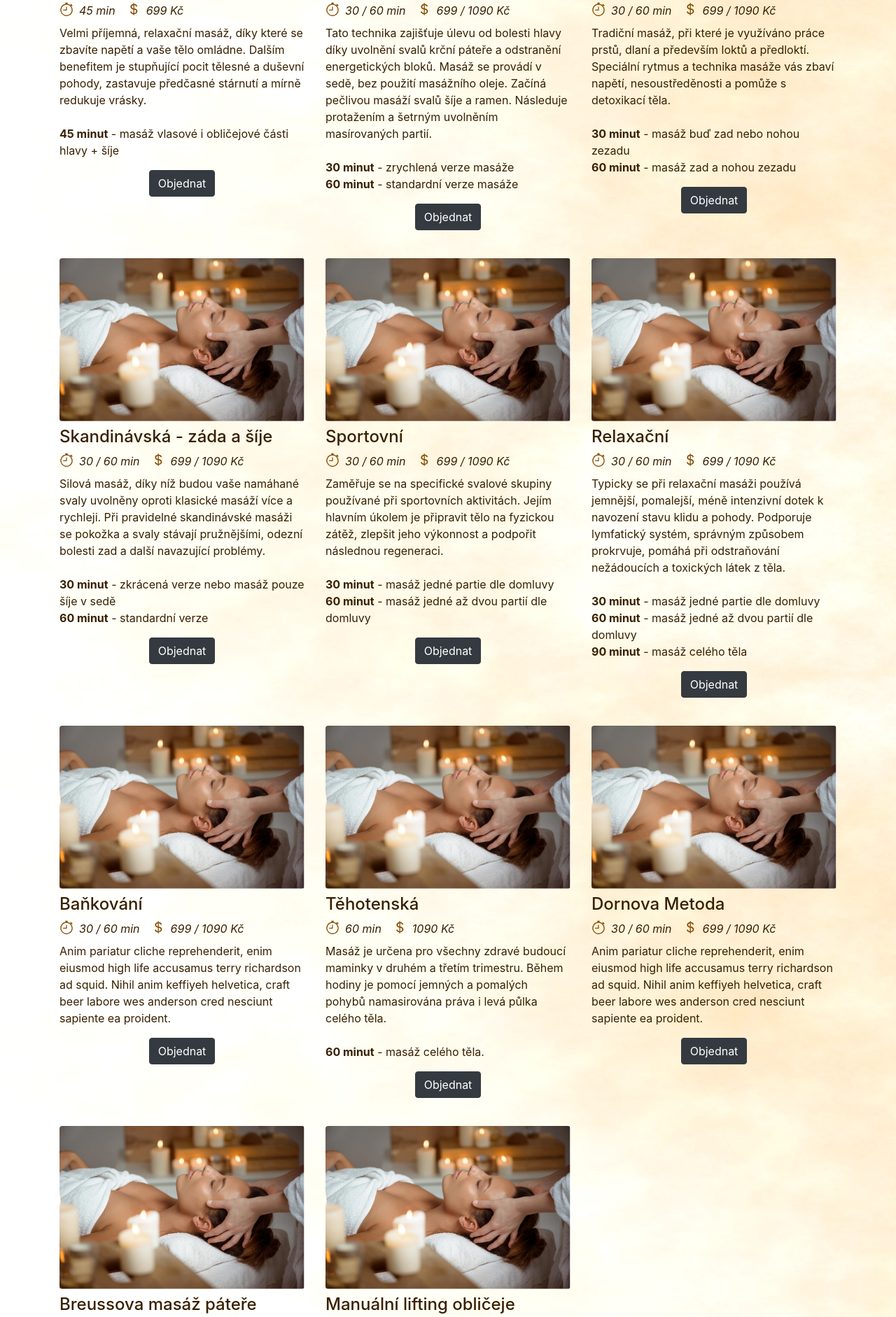
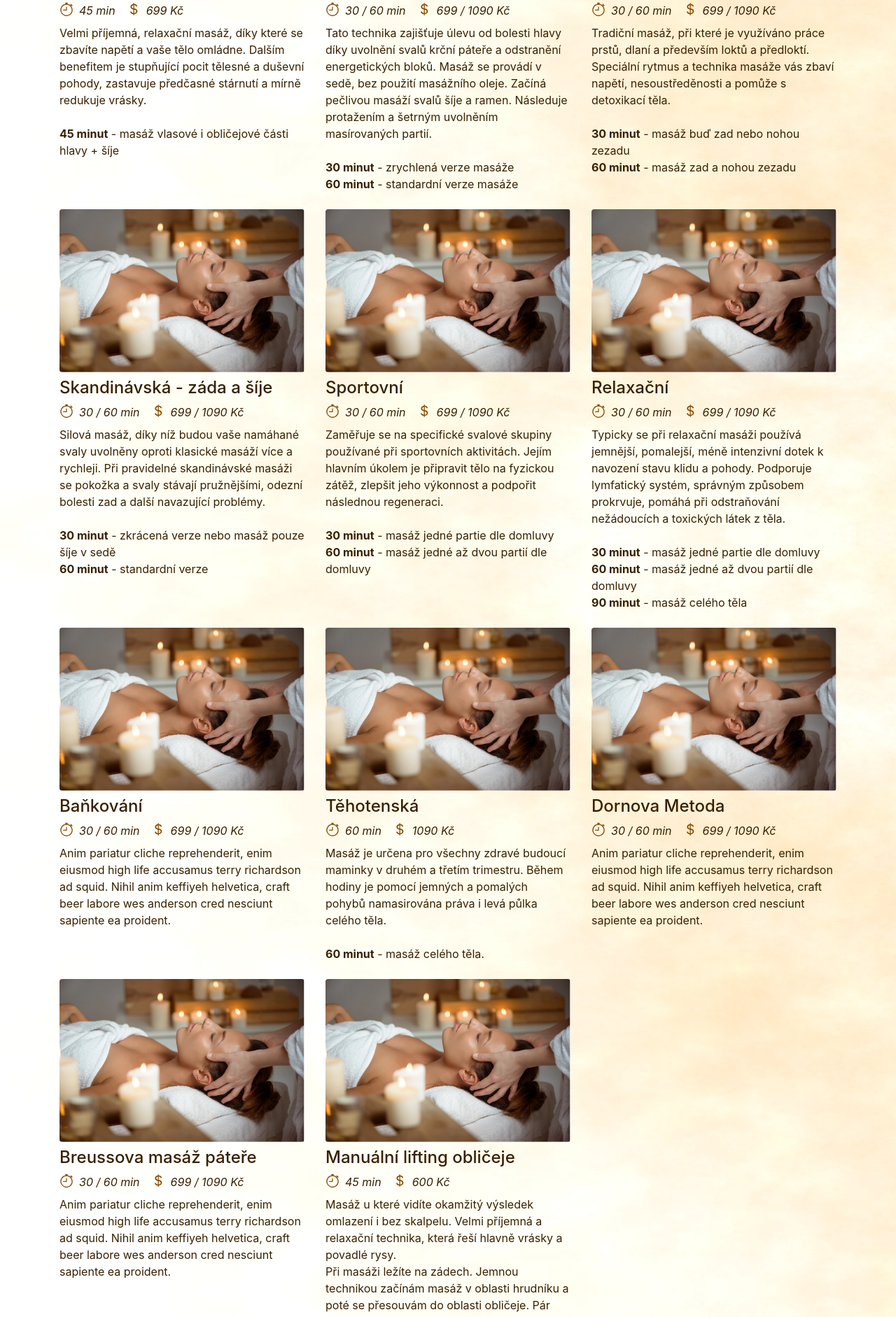
Before and after one commit to masaze-marta/masaze-marta.github.io, a plain HTML site: page index.html in a window 1280 px wide. Shown: the part 1397-3279 px from the top of the page at 70% size. Drawn offline with Linux system fonts and the light colour scheme.

Commit message:
remove massage booking button

```diff
--- a/index.html
+++ b/index.html
@@ -153,11 +153,7 @@
                         <br><br>
                         <strong>45 minut</strong> - masáž vlasové i obličejové části hlavy + šíje
                     </span>
-                    <div class="row my-3">
-                        <div class="mx-auto">
-                            <button type="button" class="btn btn-dark">Objednat</button>
-                        </div>
-                    </div>
+
                 </div>
 
                 <div class="col-lg-4 mb-4">
@@ -188,11 +184,7 @@
                         <br>
                         <strong>60 minut</strong> - standardní verze masáže
                     </span>
-                    <div class="row my-3">
-                        <div class="mx-auto">
-                            <button type="button" class="btn btn-dark">Objednat</button>
-                        </div>
-                    </div>
+
                 </div>
 
                 <div class="col-lg-4 mb-4">
@@ -222,11 +214,7 @@
                         <br>
                         <strong>60 minut</strong> - masáž zad a nohou zezadu
                     </span>
-                    <div class="row my-3">
-                        <div class="mx-auto">
-                            <button type="button" class="btn btn-dark">Objednat</button>
-                        </div>
-                    </div>
+
                 </div>
             </div>
 
@@ -258,11 +246,7 @@
                         <br>
                         <strong>60 minut</strong> - standardní verze
                     </span>
-                    <div class="row my-3">
-                        <div class="mx-auto">
-                            <button type="button" class="btn btn-dark">Objednat</button>
-                        </div>
-                    </div>
+
                 </div>
 
                 <div class="col-lg-4 mb-4">
@@ -292,11 +276,7 @@
                         <br>
                         <strong>60 minut</strong> - masáž jedné až dvou partií dle domluvy
                     </span>
-                    <div class="row my-3">
-                        <div class="mx-auto">
-                            <button type="button" class="btn btn-dark">Objednat</button>
-                        </div>
-                    </div>
+
                 </div>
 
                 <div class="col-lg-4 mb-4">
@@ -328,11 +308,7 @@
                         <br>
                         <strong>90 minut</strong> - masáž celého těla
                     </span>
-                    <div class="row my-3">
-                        <div class="mx-auto">
-                            <button type="button" class="btn btn-dark">Objednat</button>
-                        </div>
-                    </div>
+
                 </div>
             </div>
 
@@ -357,11 +333,7 @@
                     </div>
                     <br>
                     <span>Anim pariatur cliche reprehenderit, enim eiusmod high life accusamus terry richardson ad squid. Nihil anim keffiyeh helvetica, craft beer labore wes anderson cred nesciunt sapiente ea proident.</span>
-                    <div class="row my-3">
-                        <div class="mx-auto">
-                            <button type="button" class="btn btn-dark">Objednat</button>
-                        </div>
-                    </div>
+
                 </div>
 
                 <div class="col-lg-4 mb-4">
@@ -389,11 +361,7 @@
                         <br><br>
                         <strong>60 minut</strong> - masáž celého těla.
                     </span>
-                    <div class="row my-3">
-                        <div class="mx-auto">
-                            <button type="button" class="btn btn-dark">Objednat</button>
-                        </div>
-                    </div>
+
                 </div>
 
                 <div class="col-lg-4 mb-4">
@@ -416,11 +384,7 @@
                     </div>
                     <br>
                     <span>Anim pariatur cliche reprehenderit, enim eiusmod high life accusamus terry richardson ad squid. Nihil anim keffiyeh helvetica, craft beer labore wes anderson cred nesciunt sapiente ea proident.</span>
-                    <div class="row my-3">
-                        <div class="mx-auto">
-                            <button type="button" class="btn btn-dark">Objednat</button>
-                        </div>
-                    </div>
+
                 </div>
 
                 <div class="col-lg-4 mb-4">
@@ -443,11 +407,7 @@
                     </div>
                     <br>
                     <span>Anim pariatur cliche reprehenderit, enim eiusmod high life accusamus terry richardson ad squid. Nihil anim keffiyeh helvetica, craft beer labore wes anderson cred nesciunt sapiente ea proident.</span>
-                    <div class="row my-3">
-                        <div class="mx-auto">
-                            <button type="button" class="btn btn-dark">Objednat</button>
-                        </div>
-                    </div>
+
                 </div>
 
                 <div class="col-lg-4 mb-4">
@@ -475,11 +435,7 @@
                         Při masáži ležíte na zádech. Jemnou technikou začínám masáž v oblasti hrudníku a poté se přesouvám do oblasti obličeje. Pár hmatů věnuji také vlasové části.
                         <br>
                         Masáž je vhodná pro ženy i muže. (U mužů je nutná hladce oholená tvář)</span>
-                    <div class="row my-3">
-                        <div class="mx-auto">
-                            <button type="button" class="btn btn-dark">Objednat</button>
-                        </div>
-                    </div>
+
                 </div>
             </div>
         </div>
```
Also changed, not shown: masaze.html (+11 -55 lines).
